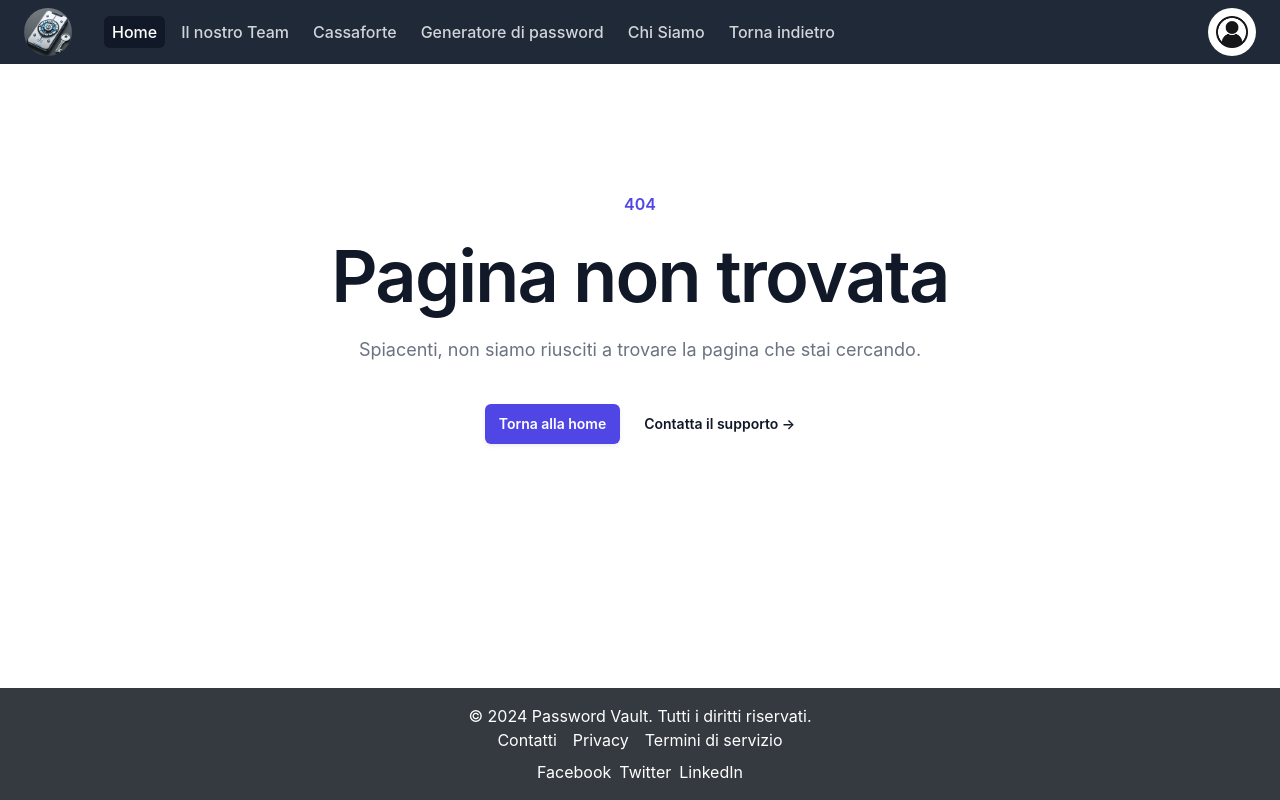
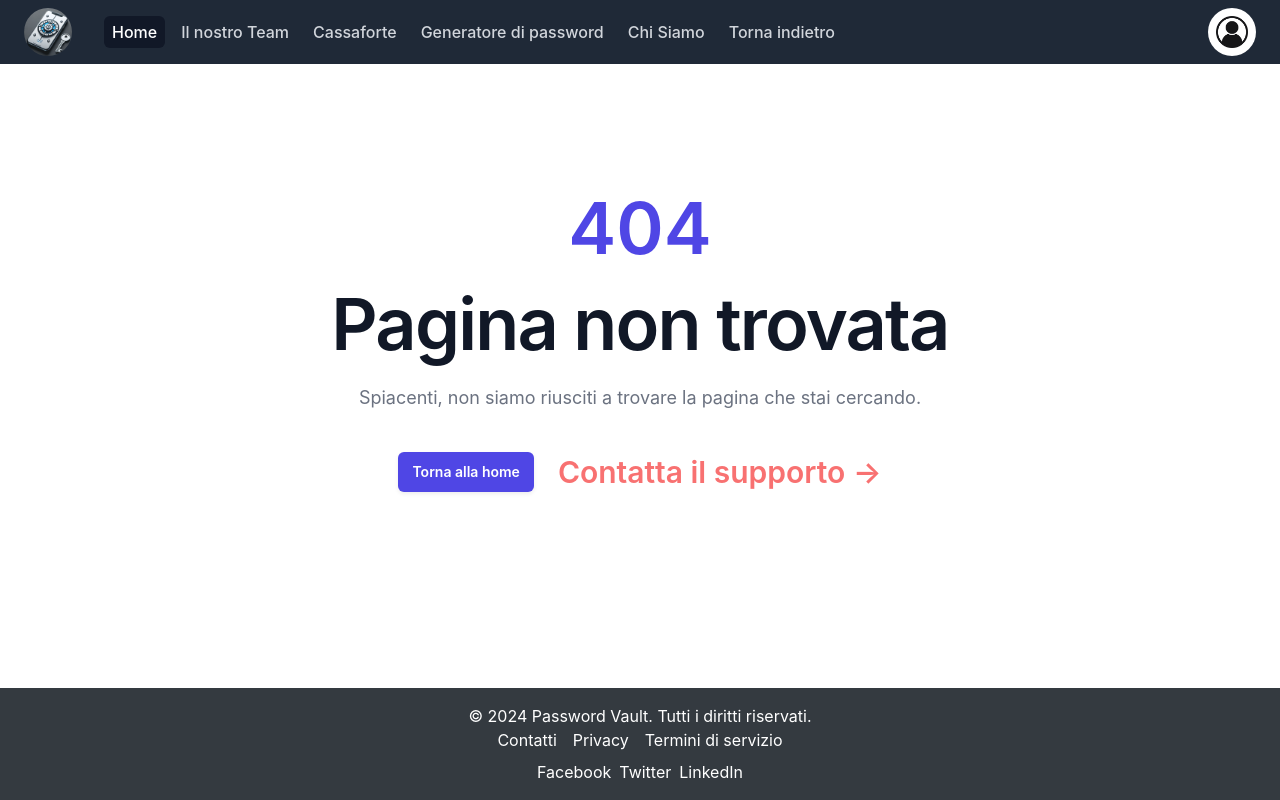
Before and after one commit to daveFprogrammer/passwordvault, a React (Create React App) app in the folder frontend/: page /start in a window 1280 px wide. Built offline with nearby package versions, Linux system fonts and the light colour scheme.

Commit message:
pagina 404, contatta il supporto bottone, grandezze e colori

```diff
--- a/frontend/src/components/NotFoundPage.jsx
+++ b/frontend/src/components/NotFoundPage.jsx
@@ -5,7 +5,7 @@ const NotFoundPage = () => {
   return (
     <main className="grid min-h-full place-items-center bg-white px-6 py-24 sm:py-32 lg:px-8">
       <div className="text-center">
-        <p className="text-base font-semibold text-indigo-600 ">404</p>
+        <p className="text-7xl font-semibold text-indigo-600 ">404</p>
         <h1 className="mt-4 text-5xl font-semibold tracking-tight text-gray-900 sm:text-7xl">Pagina non trovata</h1>
         <p className="mt-6 text-lg text-gray-500">Spiacenti, non siamo riusciti a trovare la pagina che stai cercando.</p>
         <div className="mt-10 flex items-center justify-center gap-x-6">
@@ -15,7 +15,7 @@ const NotFoundPage = () => {
           >
             Torna alla home
           </Link>
-          <Link to="/contatta-supporto" className="text-sm font-semibold text-gray-900">
+          <Link to="/contatta-supporto" className="text-3xl font-semibold text-red-400">
             Contatta il supporto <span aria-hidden="true">&rarr;</span>
           </Link>
         </div>
```
